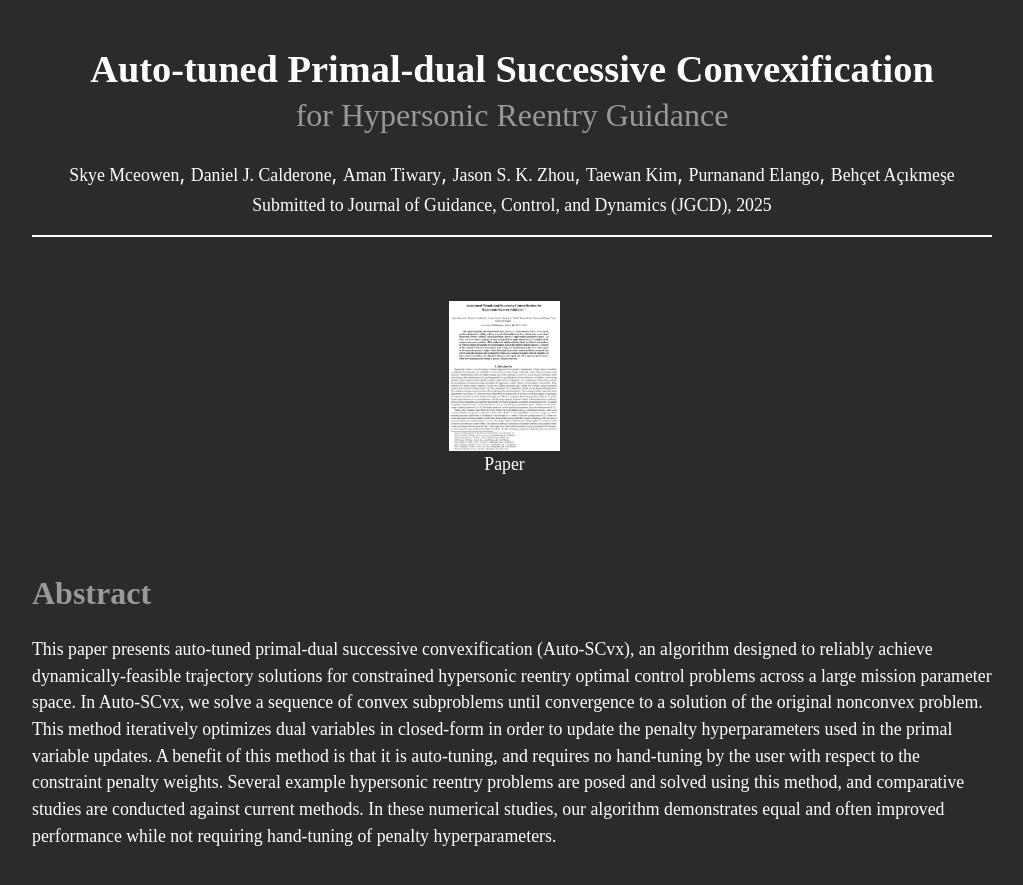
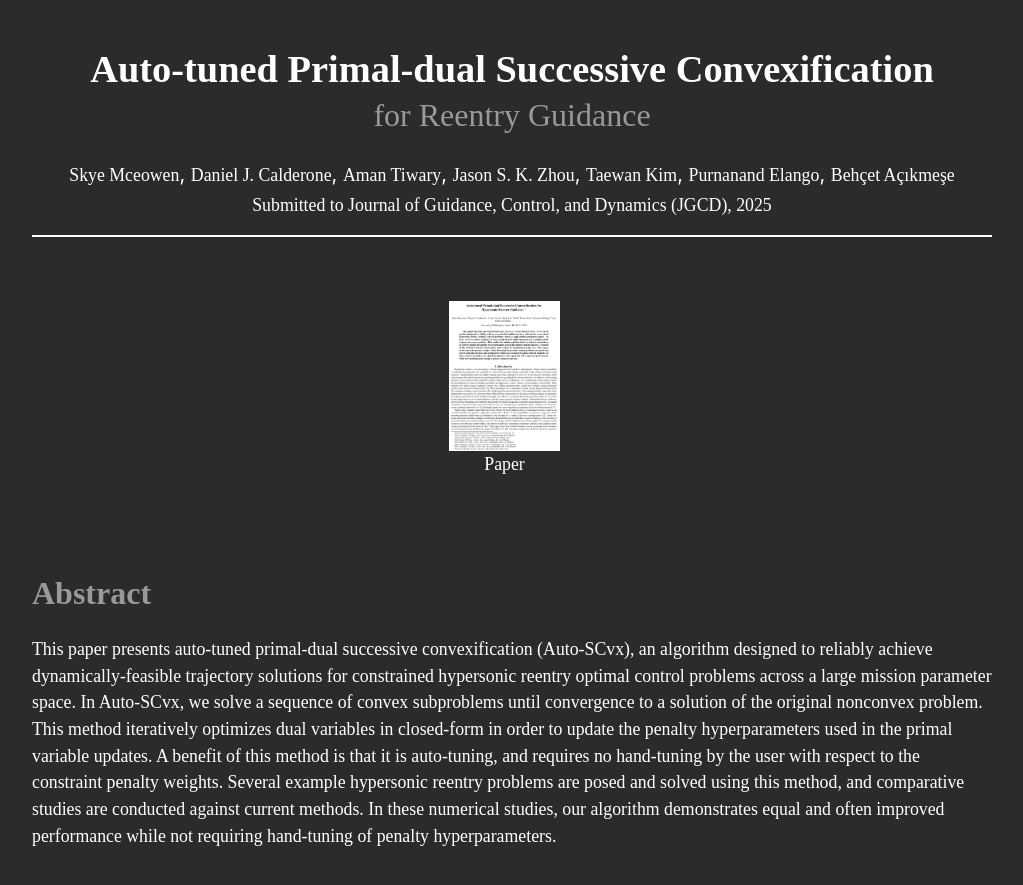
Before and after one commit to mceowen/mceowen.github.io, a Jekyll site: the page papers/autoscvx_jgcd/index.html, which Jekyll copies as it is, in a window 1280 px wide and 900 px high. Shown: the top 885 px of the window, without its empty margins (128-1151 px from the left). Built offline with Jekyll 4.4.1, drawn with Linux system fonts in a browser that asks for light colours; some web fonts are replaced; comment, search, counter and statistics services are not loaded; a style sheet for code colours, icons or effects is not loaded.

Commit message:
Update index.html

```diff
--- a/papers/autoscvx_jgcd/index.html
+++ b/papers/autoscvx_jgcd/index.html
@@ -76,7 +76,7 @@
         <div class="columns is-centered">
           <div class="column has-text-centered">
             <h1 class="title is-1 publication-title" style="font-family: 'Computer Modern Sans'; font-size: clamp(28px, 3vw, 42px); color: white">Auto-tuned Primal-dual Successive Convexification</h1>
-            <h2 class="subtitle is-2 publication-subtitle" style="font-family: 'Computer Modern Sans'; font-size: clamp(24px, 2.5vw, 36px); color: #999999">for Hypersonic Reentry Guidance</h2>
+            <h2 class="subtitle is-2 publication-subtitle" style="font-family: 'Computer Modern Sans'; font-size: clamp(24px, 2.5vw, 36px); color: #999999">for Reentry Guidance</h2>
             <div class="is-size-5 publication-authors">
               <!-- Paper authors -->
               <span class="author-block">
```
